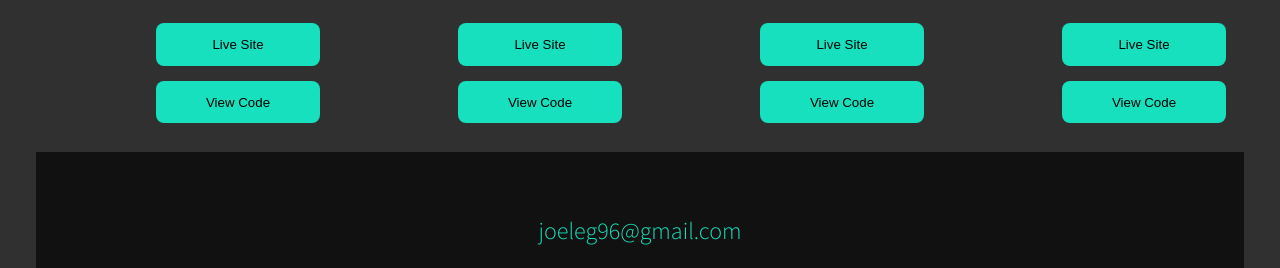
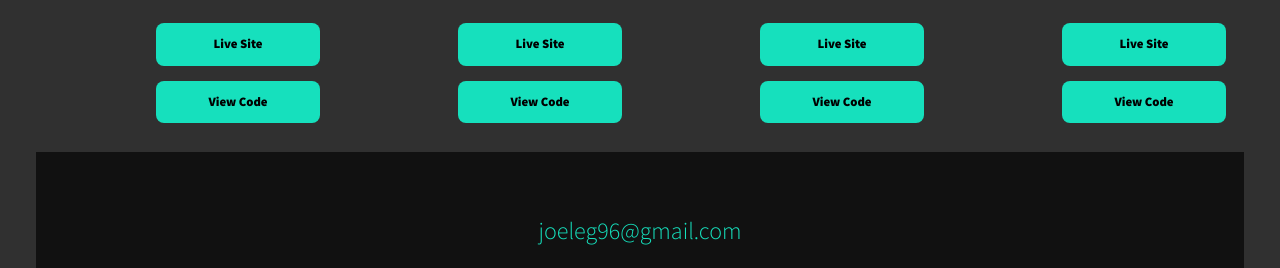
Before and after one commit to joeleg96/2025-web-dev-portfolio, a plain HTML site: page index.html in a window 1280 px wide. Shown: the part 2111-2379 px from the top of the page. Drawn offline with Linux system fonts and the light colour scheme.

Commit message:
changed button font

```diff
--- a/css/style.css
+++ b/css/style.css
@@ -447,7 +447,6 @@ header {
 
     margin-top: 50px;
     margin-bottom: 10px;
-    /* margin-left: calc((100%-300px)/2) */
 }
 
 .btn__mywork {
@@ -463,8 +462,9 @@ header {
     background-color: var(--clr-accent);
     border-style: none;
 
-    padding-top: 8px;
+    padding-top: 4px;
     padding-bottom: 8px;
+    font: var(--ff-primary)
 }
 
 .portfolio_buttons:hover {
```
